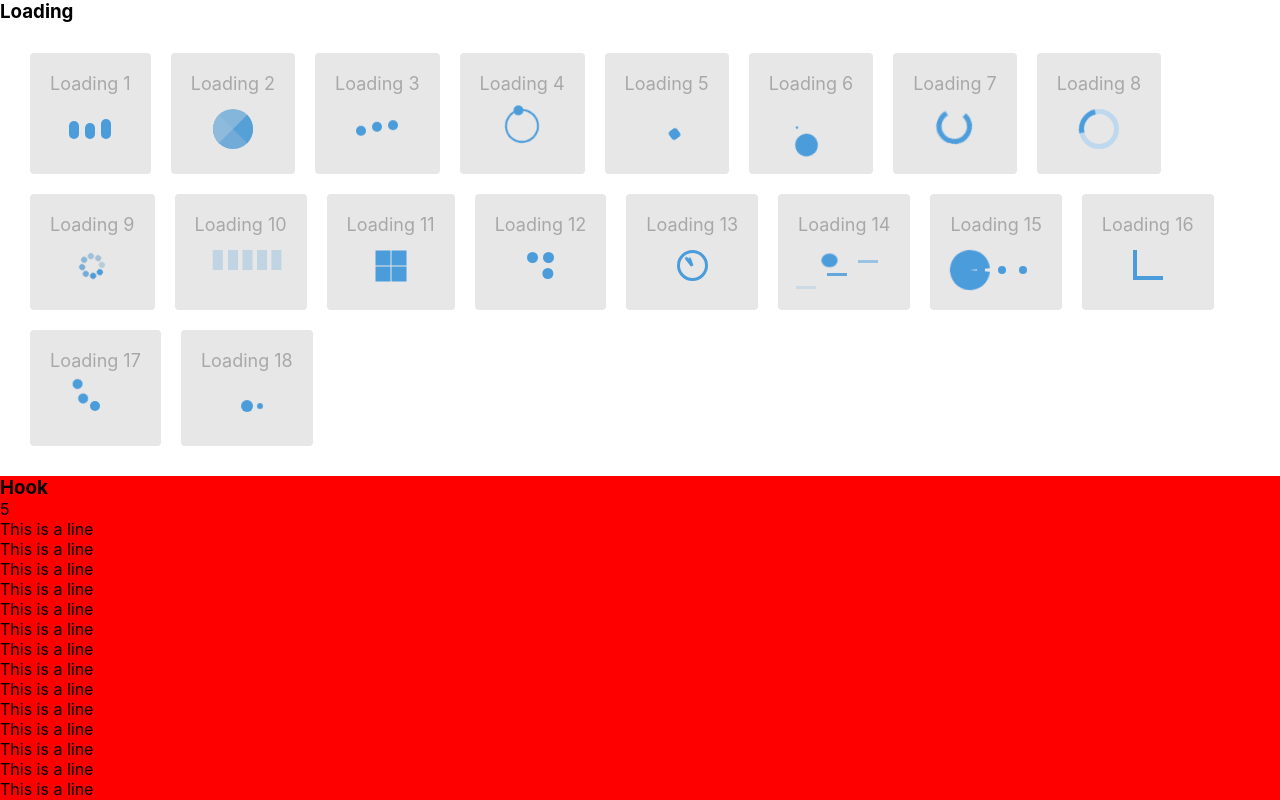
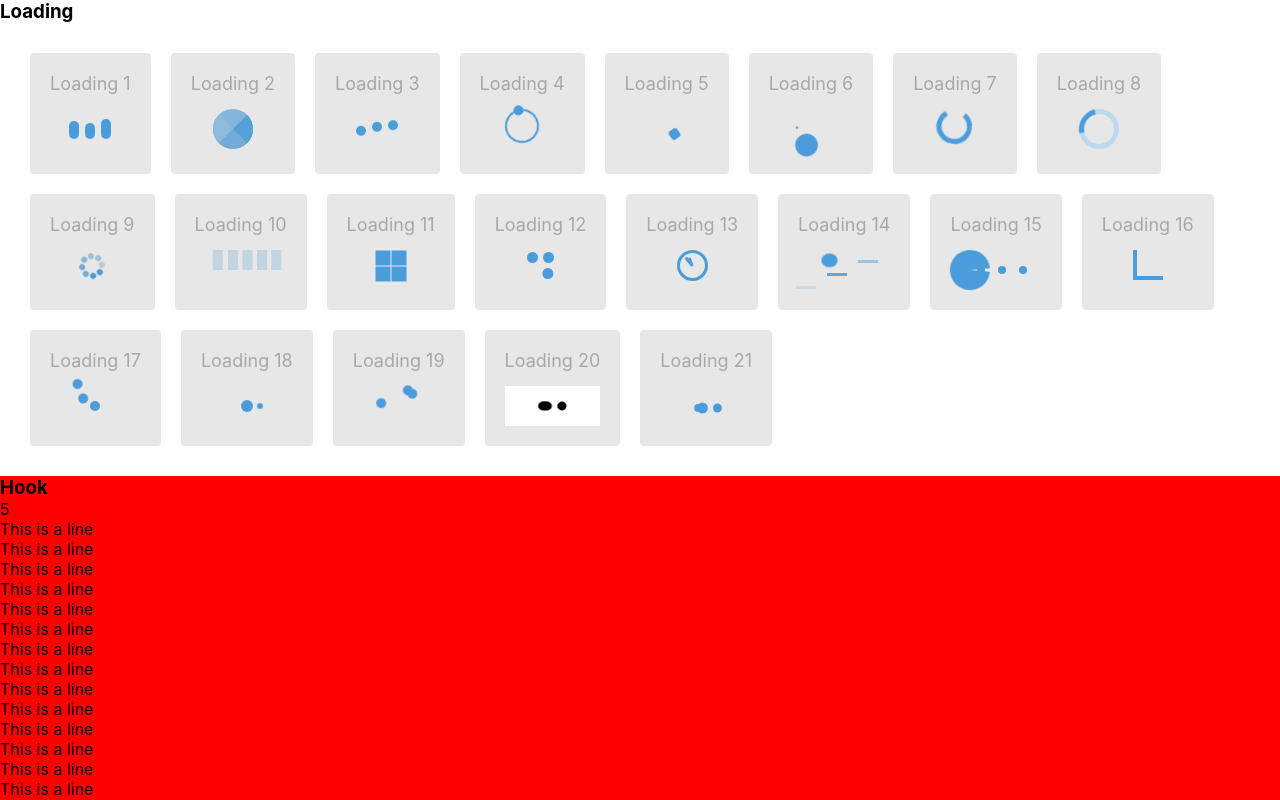
Before and after one commit to sonht1109/css-loading, a React (Create React App) app: page / in a window 1280 px wide. Shown: the top 800 px of the page. Built offline with nearby package versions, Linux system fonts and the light colour scheme.

Commit message:
loading 20 21

```diff
--- /dev/null
+++ b/src/components/Loading/Loading19/index.js
@@ -0,0 +1,13 @@
+import React from 'react'
+import './style.css'
+
+export default function Loading19() {
+  return (
+    <div className="loading-wrapper">
+      <div className="title">Loading 19</div>
+      <div className="loading-19">
+        <div className="dot" />
+      </div>
+    </div>
+  )
+}
--- /dev/null
+++ b/src/components/Loading/Loading19/style.css
@@ -0,0 +1,48 @@
+.loading-19 {
+  width: 40px;
+  height: 40px;
+  margin: 0 auto;
+  display: flex;
+  justify-content: center;
+  align-items: center;
+}
+
+.loading-19 .dot::before,
+.loading-19 .dot::after,
+.loading-19 .dot {
+  width: 10px;
+  height: 10px;
+  box-shadow: 0 -18px 0 0 #4b9cdb;
+  border-radius: 50%;
+  animation-name: loading-19;
+  animation-timing-function: cubic-bezier(0.2, 0.6, 0.8, 0.2);
+  animation-iteration-count: infinite;
+}
+
+.loading-19 .dot {
+  animation-duration: 2s;
+  position: relative;
+}
+
+.loading-19 .dot::before, .loading-19 .dot::after{
+  content: '';
+  position: absolute;
+  top: 0;
+  left: 0;
+}
+
+.loading-19 .dot::before {
+  animation-duration: 1.5s;
+  animation-delay: -0.5s;
+}
+
+.loading-19 .dot::after {
+  animation-duration: 2s;
+  animation-delay: -0.8s;
+}
+
+@keyframes loading-19 {
+  to {
+    transform: rotate(360deg);
+  }
+}
--- /dev/null
+++ b/src/components/Loading/Loading20/index.js
@@ -0,0 +1,13 @@
+import React from 'react'
+import './style.css'
+
+export default function Loading20() {
+  return (
+    <div className="loading-wrapper _20">
+      <div className="title">Loading 20</div>
+      <div className="loading-20">
+        <div className="dot" />
+      </div>
+    </div>
+  )
+}
--- /dev/null
+++ b/src/components/Loading/Loading20/style.css
@@ -0,0 +1,52 @@
+.loading-20 {
+  width: 40px;
+  height: 40px;
+  margin: 0 auto;
+  display: flex;
+  justify-content: center;
+  align-items: center;
+  filter: contrast(5);
+  background-color: white;
+  width: 100%;
+}
+
+.loading-20 .dot::before,
+.loading-20 .dot::after,
+.loading-20 .dot {
+  width: 10px;
+  height: 10px;
+  background-color:black;
+  border-radius: 50%;
+  filter: blur(2px);
+}
+.loading-20 .dot{
+  position: relative;
+  transform: translateX(10px);
+}
+.loading-20 .dot::before, .loading-20 .dot::after{
+  content: '';
+  position: absolute;
+}
+
+.loading-20 .dot::before{
+  top: 0;
+  left: -20px;
+}
+
+.loading-20 .dot::after{
+  top: 0;
+  left: -10px;
+  animation: loading-20 ease-out infinite 2s;
+}
+
+@keyframes loading-20 {
+  0%, 50%, 100%{
+    left: -10px;
+  }
+  25%{
+    left: 20px
+  }
+  75%{
+    left: -40px;
+  }
+}
--- /dev/null
+++ b/src/components/Loading/Loading21/index.js
@@ -0,0 +1,13 @@
+import React from 'react'
+import './style.css'
+
+export default function Loading21() {
+  return (
+    <div className="loading-wrapper">
+      <div className="title">Loading 21</div>
+      <div className="loading-21">
+        <div className="dot" />
+      </div>
+    </div>
+  )
+}
--- /dev/null
+++ b/src/components/Loading/Loading21/style.css
@@ -0,0 +1,33 @@
+.loading-21 {
+  height: 40px;
+  width: 100%;
+  display: flex;
+  align-items: center;
+}
+
+.loading-21 .dot {
+  margin: 0 auto;
+  width: 12px;
+  height: 12px;
+  margin-top: calc(-12px - 15px);
+  border-radius: 50%;
+  background-color: transparent;
+  box-shadow: 0 15px 0 0#4b9cdb, -15px 15px 0 0 #4b9cdb, 15px 15px 0 0 #4b9cdb;
+  animation: loading-21 linear 2s infinite;
+}
+
+@keyframes loading-21 {
+  0%,
+  100% {
+    box-shadow: -15px 15px 0 -2px#4b9cdb, 0px 15px 0 0 #4b9cdb,
+      15px 15px 0 -2px #4b9cdb;
+  }
+  33.333% {
+    box-shadow: 0 15px 0 0px #4b9cdb, 15px 15px 0 -2px #4b9cdb,
+      -15px 15px 0 -2px #4b9cdb;
+  }
+  66.666% {
+    box-shadow: 15px 15px 0 -2px #4b9cdb, -15px 15px 0 -2px #4b9cdb,
+      0px 15px 0 0px #4b9cdb;
+  }
+}
--- a/src/components/Loading/index.js
+++ b/src/components/Loading/index.js
@@ -9,6 +9,9 @@ import Loading15 from "./Loading15";
 import Loading16 from "./Loading16";
 import Loading17 from "./Loading17";
 import Loading18 from "./Loading18";
+import Loading19 from "./Loading19";
+import Loading20 from "./Loading20";
+import Loading21 from "./Loading21";
 import Loading2 from "./Loading2";
 import Loading3 from "./Loading3";
 import Loading4 from "./Loading4";
@@ -42,6 +45,9 @@ export default function Loading() {
         <Loading16 />
         <Loading17 />
         <Loading18 />
+        <Loading19 />
+        <Loading20 />
+        <Loading21 />
       </div>
     </>
   );
```
Also changed, not shown: src/components/Loading/style.css (+4 -4 lines).
